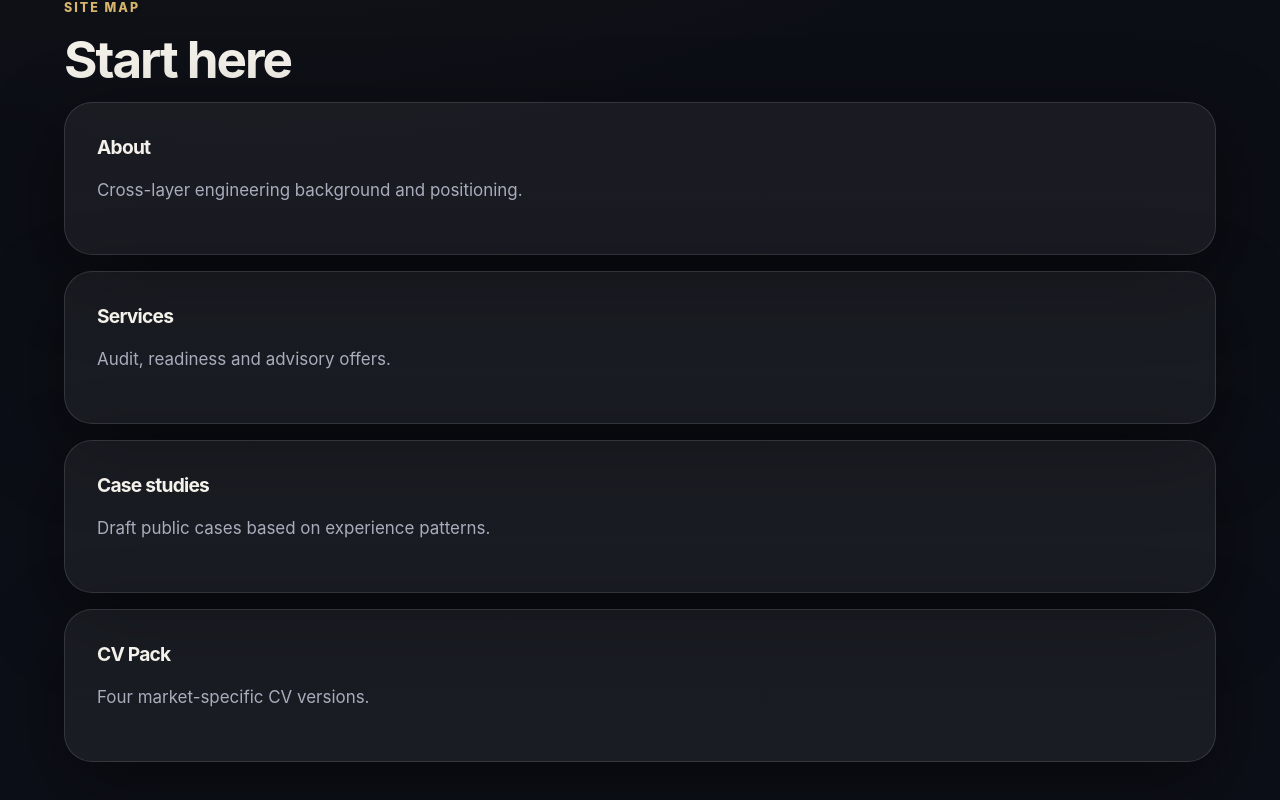
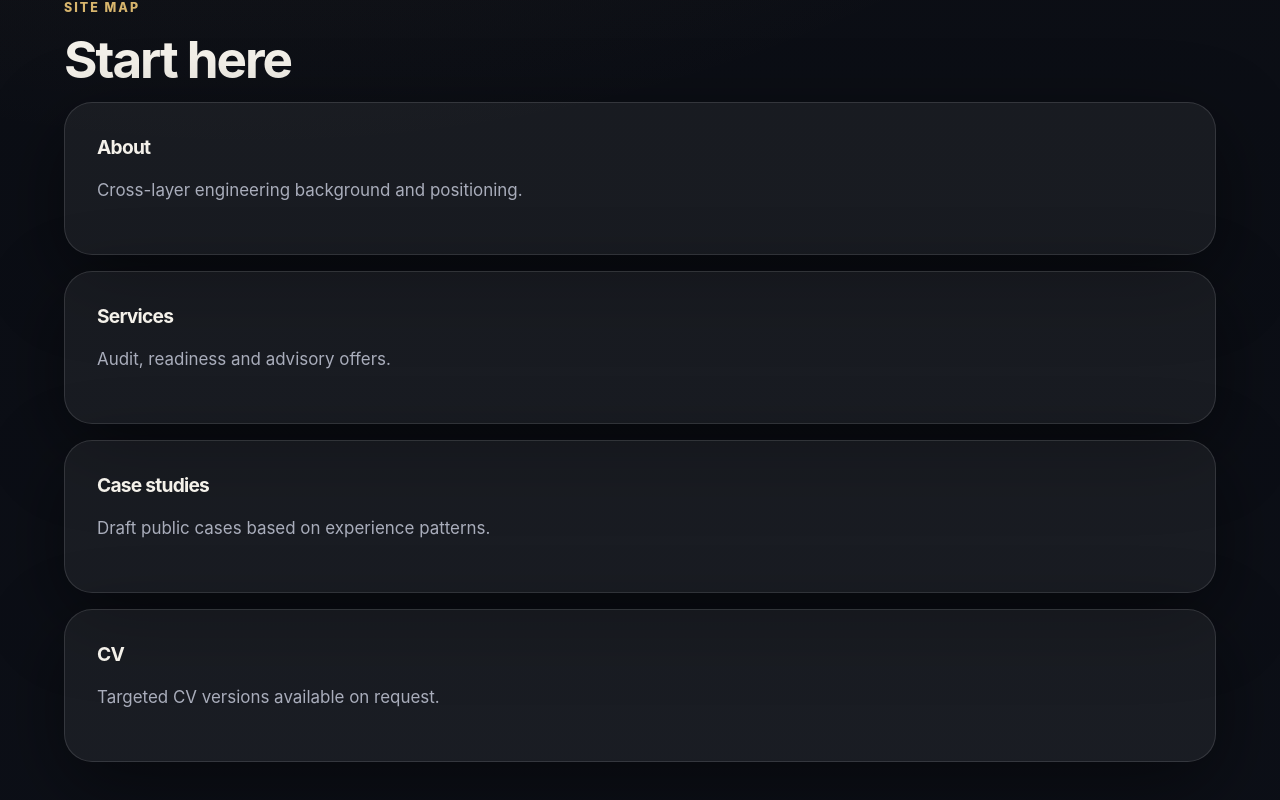
Before and after one commit to IRozinko/ivan-rozinko-site, a Next.js app: page / in a window 1280 px wide. Shown: the part 1920-2720 px from the top of the page. Built offline with nearby package versions, Linux system fonts and the light colour scheme.

Commit message:
Add email contact and clarify CV request CTA

```diff
--- a/app/page.tsx
+++ b/app/page.tsx
@@ -9,7 +9,7 @@ const navLinks = [
   ['About', '/about'],
   ['Services', '/services'],
   ['Case studies', '/case-studies'],
-  ['CV Pack', '/cv'],
+  ['CV', '/cv'],
   ['Northbridge', '/northbridge'],
 ];
 
@@ -35,7 +35,7 @@ const pages = [
   ['About', 'Cross-layer engineering background and positioning.', '/about'],
   ['Services', 'Audit, readiness and advisory offers.', '/services'],
   ['Case studies', 'Draft public cases based on experience patterns.', '/case-studies'],
-  ['CV Pack', 'Four market-specific CV versions.', '/cv'],
+  ['CV', 'Targeted CV versions available on request.', '/cv'],
 ];
 
 export default function Home() {
@@ -119,7 +119,7 @@ export default function Home() {
           </p>
           <div className="ctaRow">
             <a className="button primary" href="/northbridge">Northbridge</a>
-            <a className="button secondary" href="/cv">CV Pack</a>
+            <a className="button secondary" href="/cv">Request CV</a>
           </div>
         </div>
         <div className="card accent">
@@ -153,7 +153,8 @@ export default function Home() {
           <p>Best fit: Principal / Staff / Head / Fractional CTO roles or advisory work in fintech, Web3, AI, SaaS, platform, embedded-to-cloud and regulated systems.</p>
         </div>
         <div className="ctaRow">
-          <a className="button primary" href="https://github.com/IRozinko" target="_blank" rel="noreferrer">GitHub</a>
+          <a className="button primary" href="mailto:ivan.rozinko@gmail.com">Email</a>
+          <a className="button secondary" href="https://github.com/IRozinko" target="_blank" rel="noreferrer">GitHub</a>
           <a className="button secondary" href="https://github.com/IRozinko/northbridge-critical-systems" target="_blank" rel="noreferrer">Northbridge</a>
         </div>
       </section>
```
